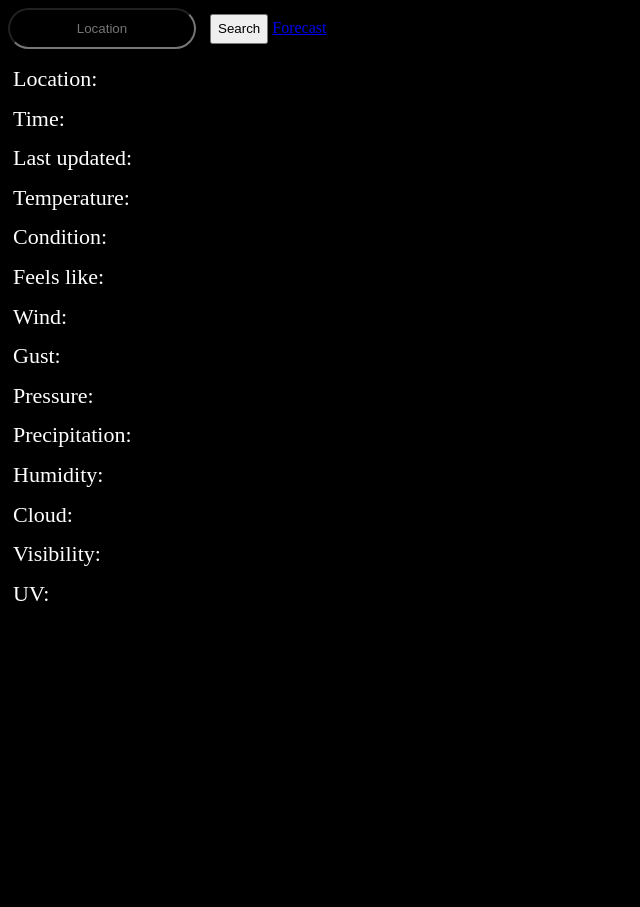
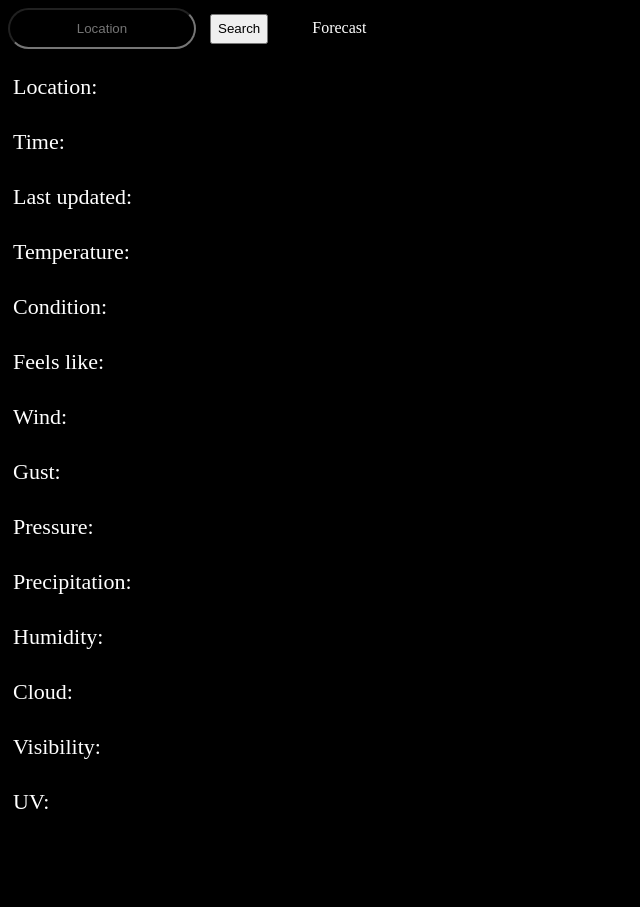
Before and after one commit to sudipta1254/ping, a PHP site: page / in a window 1280 px wide. Shown: the whole page, without its empty margins (0-640 px from the left). Before the commit the page ends 601 px from the top, so only its background shows below. Run offline with PHP 8.4, Linux system fonts and the light colour scheme; some web fonts are replaced.

Commit message:
Update style.css

```diff
--- a/style.css
+++ b/style.css
@@ -4,7 +4,7 @@
    font-family: 'g';
 }
 .d2 {
-   line-height: 1.8;
+   line-height: 2.5;
    font-size: 22px;
    margin: 10px 5px;
 }
@@ -25,6 +25,12 @@
    height: 30px;
    margin-left: 10px;
 }
+a {
+   color: White;
+   text-decoration: none;
+   margin-left: 40px;
+}
+
 
 @font-face {
     font-family: 'g';
```
